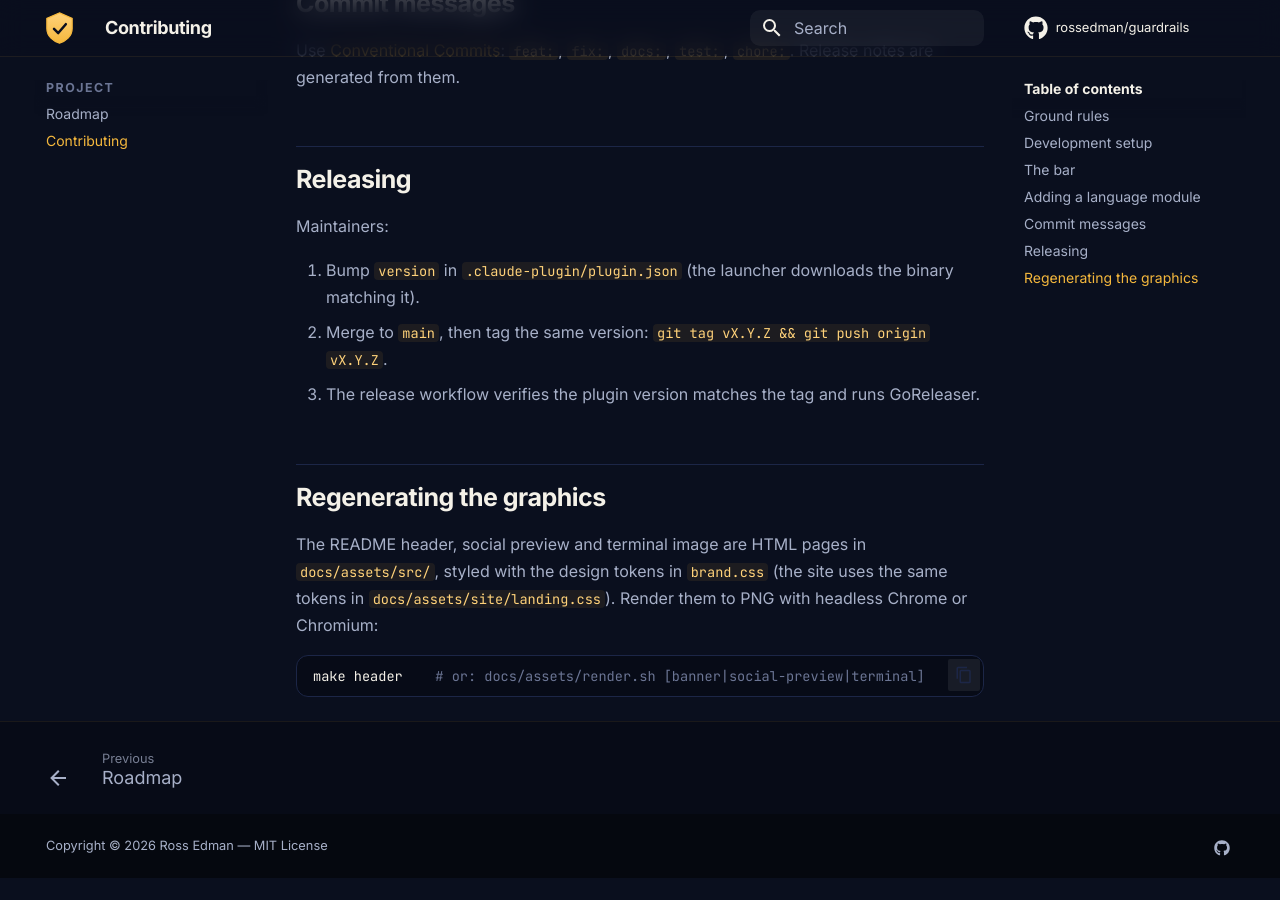
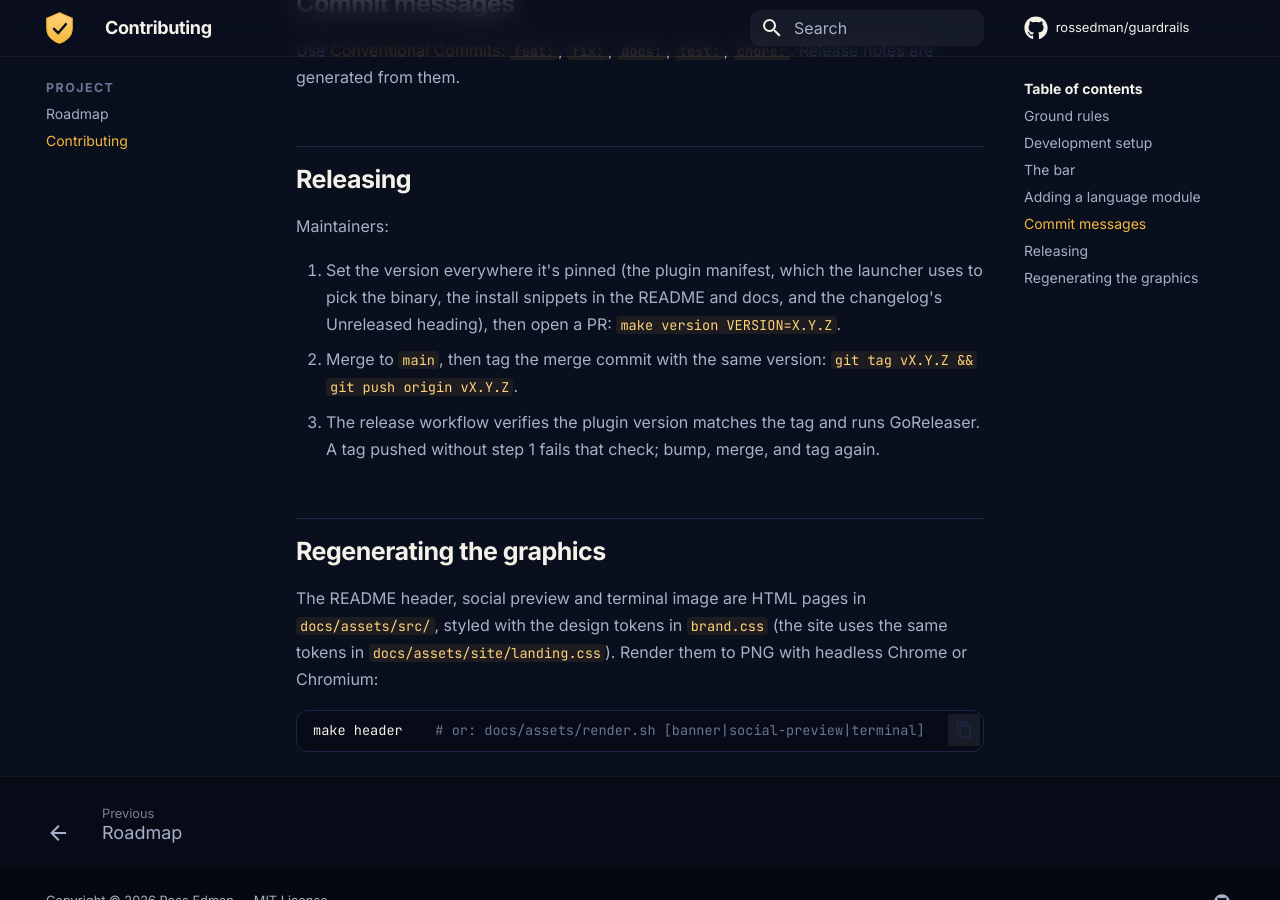
Before and after one commit to rossedman/guardrails, an MkDocs documentation site: the page built from docs/contributing.md, in a window 1280 px wide and 900 px high, scrolled down 1986 px. Built offline with MkDocs 1.6.1 and Material for MkDocs 9.7.7, drawn with Linux system fonts in a browser that asks for light colours; comment, search, counter and statistics services are not loaded; before the commit the page ends 2864 px from its top, so only the background shows below that.

Commit message:
Release 0.6.0 and make the version bump one command (#8)
The v0.5.0 and v0.6.0 release runs failed their first step: the plugin
manifest still said 0.4.0, and the launcher downloads the binary matching
that version, so the release workflow refuses a tag that disagrees.

- .claude-plugin/plugin.json, the README and docs/ci.md install snippets,
  and the changelog move to 0.6.0
- scripts/bump-version.sh (make version VERSION=X.Y.Z) sets every pinned
  version in one step, editing the manifest's version line in place
- CONTRIBUTING's release steps use it


Claude-Session: https://claude.ai/code/session_01NzLQpZNWn1kNRnXPsLCoTp

Co-authored-by: Claude <noreply@anthropic.com>

```diff
--- a/CONTRIBUTING.md
+++ b/CONTRIBUTING.md
@@ -78,12 +78,15 @@ from them.
 
 Maintainers:
 
-1. Bump `version` in `.claude-plugin/plugin.json` (the launcher downloads
-   the binary matching it).
-2. Merge to `main`, then tag the same version:
+1. Set the version everywhere it's pinned (the plugin manifest, which the
+   launcher uses to pick the binary, the install snippets in the README and
+   docs, and the changelog's Unreleased heading), then open a PR:
+   `make version VERSION=X.Y.Z`.
+2. Merge to `main`, then tag the merge commit with the same version:
    `git tag vX.Y.Z && git push origin vX.Y.Z`.
 3. The release workflow verifies the plugin version matches the tag and
-   runs GoReleaser.
+   runs GoReleaser. A tag pushed without step 1 fails that check; bump,
+   merge, and tag again.
 
 ## Regenerating the graphics
 
```
Also changed, not shown: CHANGELOG.md (+4 -1 lines), README.md (+2 -2 lines), docs/ci.md (+6 -6 lines), docs/roadmap.md (+1 -1 lines), 3 other files.
